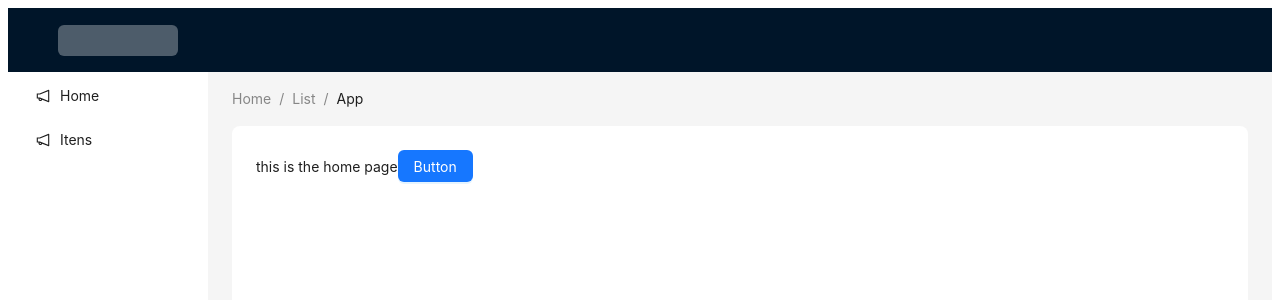
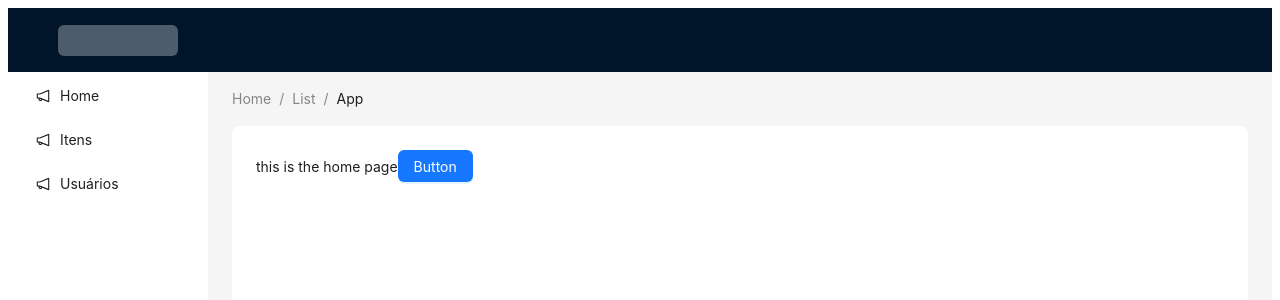
Before and after one commit to Fabrica-Unisales/pie-manager-front, a Next.js app: page / in a window 1280 px wide. Shown: the top 300 px of the page. Built offline with nearby package versions, Linux system fonts and the light colour scheme; what @ant-design/nextjs-registry would draw is missing.

Commit message:
Criação da pasta usuarios e colocando os usuários no menu

```diff
--- a/package.json
+++ b/package.json
@@ -11,7 +11,8 @@
   "dependencies": {
     "@ant-design/nextjs-registry": "^1.0.2",
     "antd": "^5.25.1",
-    "next": "15.1.6",
+    "next": "15.3.2",
+    "pie-manager-front": "file:",
     "react": "18.2.0",
     "react-dom": "18.2.0"
   },
--- a/src/statics/menuItens.js
+++ b/src/statics/menuItens.js
@@ -15,4 +15,9 @@ export const items2 = [
     icon: React.createElement(NotificationOutlined),
     label: <a href="/itens" rel="itens">Itens</a>,
   },
+  {
+    key: "usuarios",
+    icon: React.createElement(NotificationOutlined),
+    label: <a href="/usuarios" rel="usuarios">Usuários</a>
+  }
 ];
```
Also changed, not shown: src/app/(auth)/usuarios/[id]/page.js (added), src/app/(auth)/usuarios/new/page.js (added), src/app/(auth)/usuarios/page.js (added), 1 other file (tests, documents, lock files or other folders).
